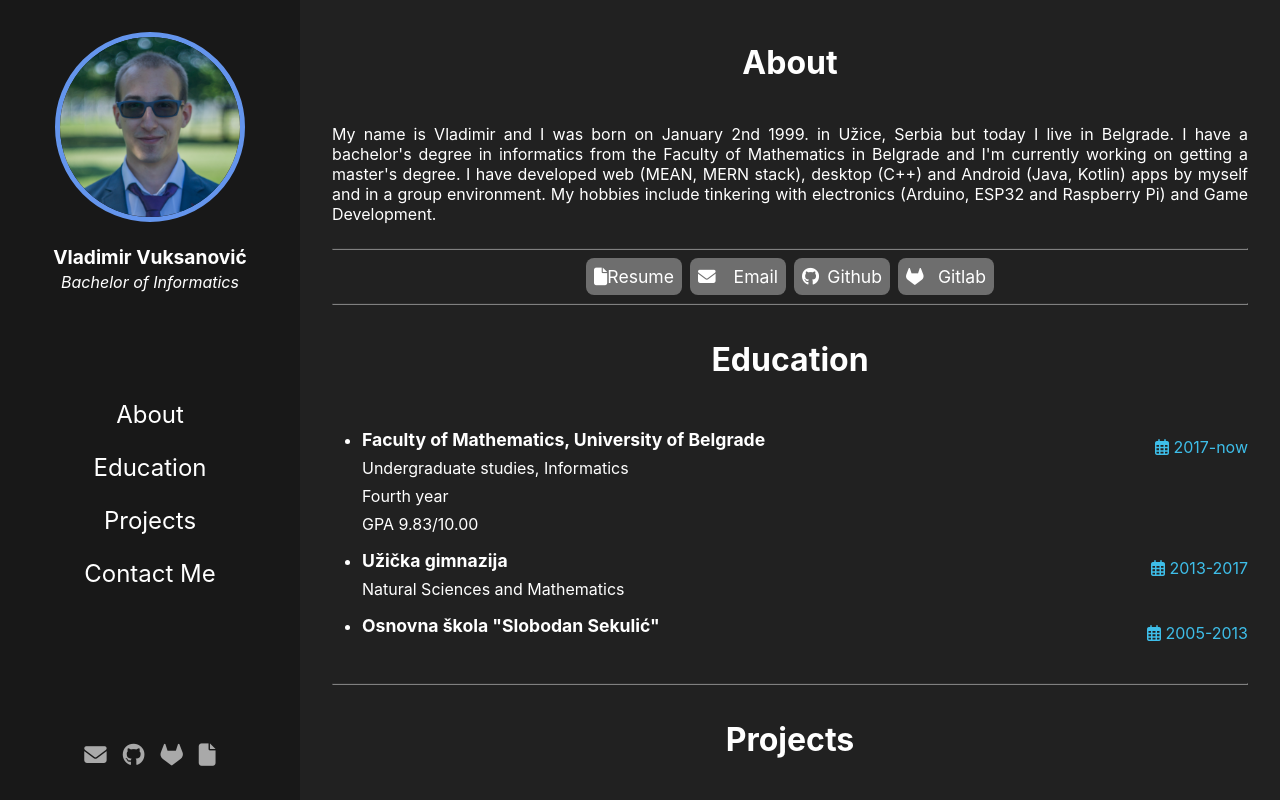
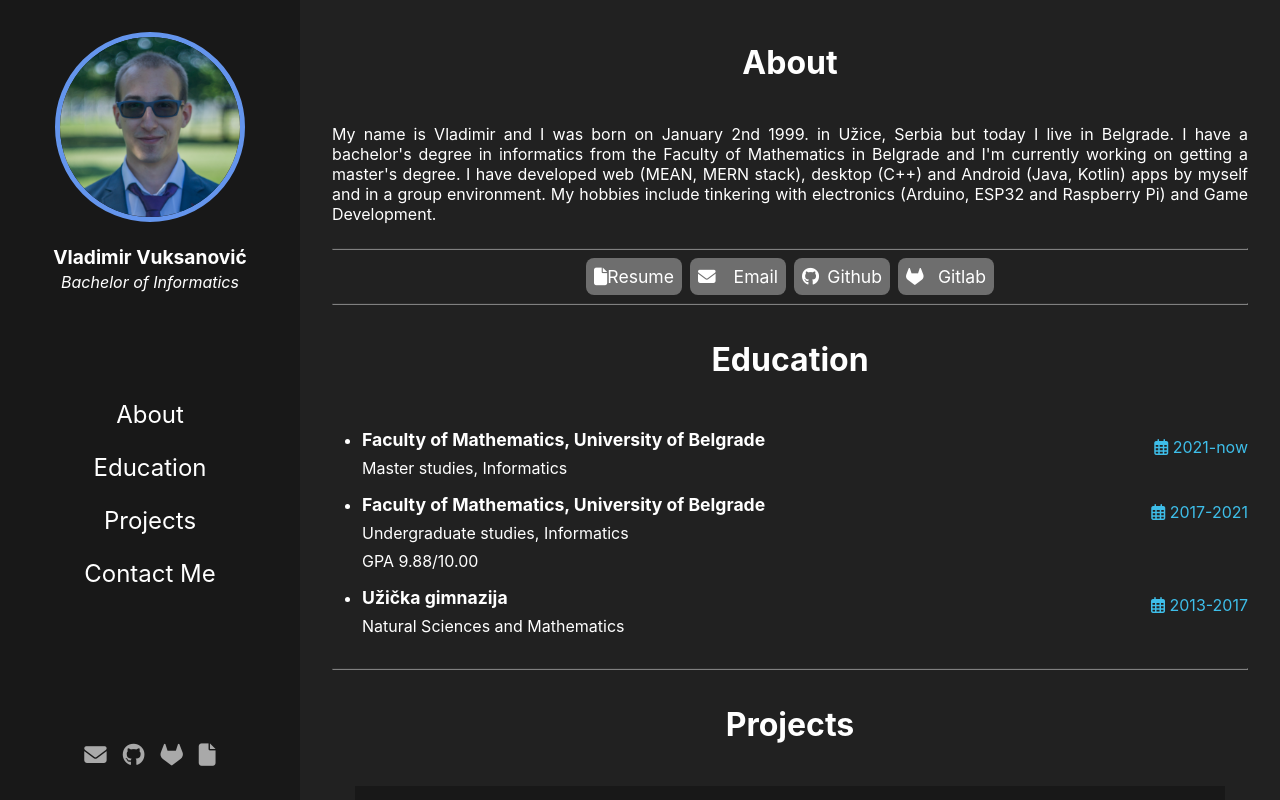
Before and after one commit to VladimirV99/vladimirv99.github.io, a React (Create React App) app: page / in a window 1280 px wide. Shown: the top 800 px of the page. Built offline with nearby package versions, Linux system fonts and the light colour scheme.

Commit message:
Update education section

```diff
--- a/src/sections/Education.js
+++ b/src/sections/Education.js
@@ -12,12 +12,22 @@ function Education() {
           <div className="education-item">
             <div className="education-info">
               <p className="school-name">Faculty of Mathematics, University of Belgrade</p>
-              <p>Undergraduate studies, Informatics</p>
-              <p>Fourth year</p>
-              <p>GPA 9.83/10.00</p>
+              <p>Master studies, Informatics</p>
             </div>
             <p className="colored">
-              <i className="far fa-calendar-alt"></i> 2017-now
+              <i className="far fa-calendar-alt"></i> 2021-now
+            </p>
+          </div>
+        </li>
+        <li>
+          <div className="education-item">
+            <div className="education-info">
+              <p className="school-name">Faculty of Mathematics, University of Belgrade</p>
+              <p>Undergraduate studies, Informatics</p>
+              <p>GPA 9.88/10.00</p>
+            </div>
+            <p className="colored">
+              <i className="far fa-calendar-alt"></i> 2017-2021
             </p>
           </div>
         </li>
@@ -32,16 +42,16 @@ function Education() {
             </p>
           </div>
         </li>
-        <li>
+        {/* <li>
           <div className="education-item">
             <div className="education-info">
-              <p className="school-name">Osnovna škola "Slobodan Sekulić"</p>
+              <p className="school-name">Elementary School "Slobodan Sekulić"</p>
             </div>
             <p className="colored">
               <i className="far fa-calendar-alt"></i> 2005-2013
             </p>
           </div>
-        </li>
+        </li> */}
       </ul>
     </Fragment>
   );
```
